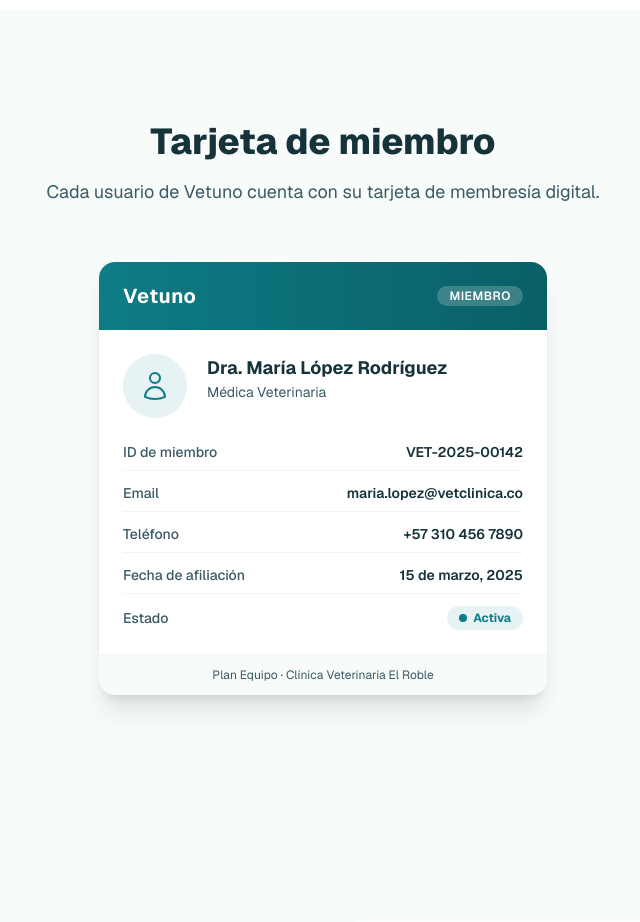
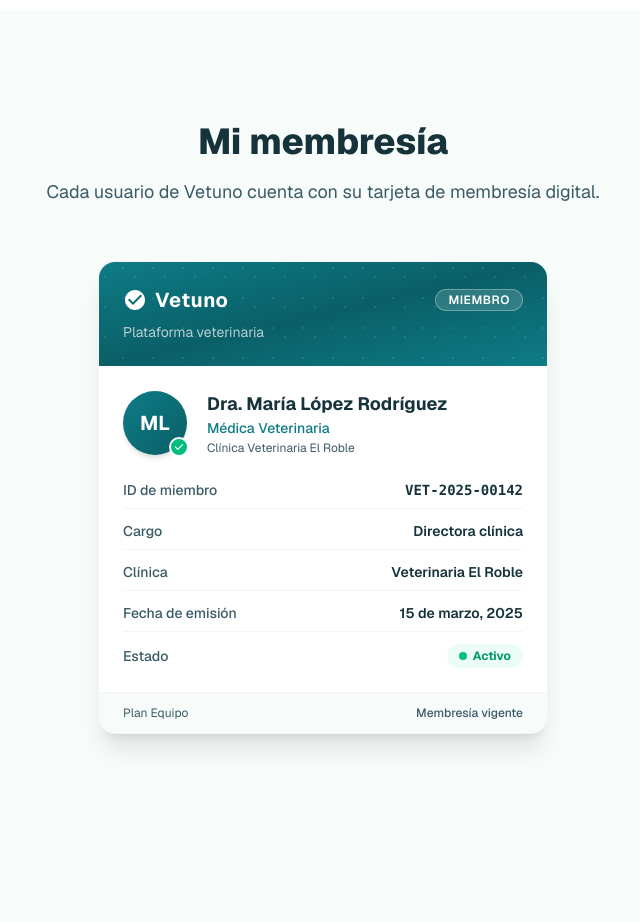
Before and after one commit to AutoSlop/vetuno, a Next.js app: page / in a window 1280 px wide. Shown: the part 4700-5622 px from the top of the page, without its empty margins (317-957 px from the left). Built offline with nearby package versions, Linux system fonts and the light colour scheme.

Commit message:
feat: Agrega una tarjeta de membresía para usuarios dentro del producto actual

```diff
--- a/app/page.tsx
+++ b/app/page.tsx
@@ -444,67 +444,80 @@
         <div className="mx-auto max-w-6xl px-6">
           <div className="mx-auto mb-14 max-w-2xl text-center">
             <h2 className="text-3xl font-extrabold text-text md:text-4xl">
-              Tarjeta de miembro
+              Mi membresía
             </h2>
             <p className="mt-4 text-lg text-text-light">
               Cada usuario de Vetuno cuenta con su tarjeta de membresía digital.
             </p>
           </div>
           <div className="mx-auto max-w-md">
-            <div className="overflow-hidden rounded-2xl shadow-xl">
-              {/* Card header */}
-              <div className="bg-gradient-to-r from-teal to-teal-dark px-6 py-5 text-white">
-                <div className="flex items-center justify-between">
-                  <span className="text-xl font-bold tracking-wide">Vetuno</span>
-                  <span className="rounded-full bg-white/20 px-3 py-0.5 text-xs font-semibold uppercase tracking-wider">
+            <div className="overflow-hidden rounded-2xl shadow-xl ring-1 ring-gray-100">
+              {/* Card header with gradient */}
+              <div className="relative bg-gradient-to-br from-teal via-teal-dark to-teal px-6 py-6 text-white">
+                <div className="absolute inset-0 opacity-10" style={{backgroundImage: 'radial-gradient(circle at 20% 50%, white 1px, transparent 1px), radial-gradient(circle at 80% 20%, white 1px, transparent 1px)', backgroundSize: '30px 30px'}}></div>
+                <div className="relative flex items-center justify-between">
+                  <div className="flex items-center gap-2">
+                    <svg className="h-6 w-6 text-accent" fill="currentColor" viewBox="0 0 24 24"><path d="M12 2C6.48 2 2 6.48 2 12s4.48 10 10 10 10-4.48 10-10S17.52 2 12 2zm-2 15l-5-5 1.41-1.41L10 14.17l7.59-7.59L19 8l-9 9z"/></svg>
+                    <span className="text-xl font-bold tracking-wide">Vetuno</span>
+                  </div>
+                  <span className="rounded-full border border-white/30 bg-white/15 px-3 py-0.5 text-xs font-semibold uppercase tracking-wider backdrop-blur-sm">
                     Miembro
                   </span>
                 </div>
+                <p className="relative mt-2 text-sm text-white/70">Plataforma veterinaria</p>
               </div>
               {/* Card body */}
               <div className="bg-white p-6">
-                <div className="flex items-start gap-5">
-                  {/* Avatar */}
-                  <div className="flex h-16 w-16 shrink-0 items-center justify-center rounded-full bg-teal/10">
-                    <svg className="h-8 w-8 text-teal" fill="none" viewBox="0 0 24 24" stroke="currentColor" strokeWidth={1.5}>
-                      <path strokeLinecap="round" strokeLinejoin="round" d="M15.75 6a3.75 3.75 0 11-7.5 0 3.75 3.75 0 017.5 0zM4.501 20.118a7.5 7.5 0 0114.998 0A17.933 17.933 0 0112 21.75c-2.676 0-5.216-.584-7.499-1.632z" />
-                    </svg>
+                <div className="flex items-center gap-5">
+                  {/* Avatar with initials */}
+                  <div className="relative">
+                    <div className="flex h-16 w-16 shrink-0 items-center justify-center rounded-full bg-gradient-to-br from-teal to-teal-dark text-xl font-bold text-white shadow-md">
+                      ML
+                    </div>
+                    {/* Status badge */}
+                    <span className="absolute -bottom-0.5 -right-0.5 flex h-5 w-5 items-center justify-center rounded-full border-2 border-white bg-emerald-500">
+                      <svg className="h-3 w-3 text-white" fill="currentColor" viewBox="0 0 20 20"><path fillRule="evenodd" d="M16.707 5.293a1 1 0 010 1.414l-8 8a1 1 0 01-1.414 0l-4-4a1 1 0 011.414-1.414L8 12.586l7.293-7.293a1 1 0 011.414 0z" clipRule="evenodd"/></svg>
+                    </span>
                   </div>
                   <div className="min-w-0">
                     <h3 className="text-lg font-bold text-text">Dra. María López Rodríguez</h3>
-                    <p className="text-sm text-text-light">Médica Veterinaria</p>
+                    <p className="text-sm font-medium text-teal">Médica Veterinaria</p>
+                    <p className="mt-0.5 text-xs text-text-light">Clínica Veterinaria El Roble</p>
                   </div>
                 </div>
 
                 <div className="mt-6 space-y-3 text-sm">
                   <div className="flex items-center justify-between border-b border-gray-100 pb-2">
                     <span className="font-medium text-text-light">ID de miembro</span>
-                    <span className="font-semibold text-text">VET-2025-00142</span>
+                    <span className="font-mono font-semibold text-text">VET-2025-00142</span>
                   </div>
                   <div className="flex items-center justify-between border-b border-gray-100 pb-2">
-                    <span className="font-medium text-text-light">Email</span>
-                    <span className="font-semibold text-text">maria.lopez@vetclinica.co</span>
+                    <span className="font-medium text-text-light">Cargo</span>
+                    <span className="font-semibold text-text">Directora clínica</span>
                   </div>
                   <div className="flex items-center justify-between border-b border-gray-100 pb-2">
-                    <span className="font-medium text-text-light">Teléfono</span>
-                    <span className="font-semibold text-text">+57 310 456 7890</span>
+                    <span className="font-medium text-text-light">Clínica</span>
+                    <span className="font-semibold text-text">Veterinaria El Roble</span>
                   </div>
                   <div className="flex items-center justify-between border-b border-gray-100 pb-2">
-                    <span className="font-medium text-text-light">Fecha de afiliación</span>
+                    <span className="font-medium text-text-light">Fecha de emisión</span>
                     <span className="font-semibold text-text">15 de marzo, 2025</span>
                   </div>
                   <div className="flex items-center justify-between">
                     <span className="font-medium text-text-light">Estado</span>
-                    <span className="inline-flex items-center gap-1.5 rounded-full bg-teal/10 px-3 py-1 text-xs font-bold text-teal">
-                      <span className="h-2 w-2 rounded-full bg-teal"></span>
-                      Activa
+                    <span className="inline-flex items-center gap-1.5 rounded-full bg-emerald-50 px-3 py-1 text-xs font-bold text-emerald-600">
+                      <span className="h-2 w-2 rounded-full bg-emerald-500"></span>
+                      Activo
                     </span>
                   </div>
                 </div>
               </div>
               {/* Card footer */}
-              <div className="border-t border-gray-100 bg-bg px-6 py-3 text-center text-xs text-text-light">
-                Plan Equipo &middot; Clínica Veterinaria El Roble
+              <div className="border-t border-gray-100 bg-bg px-6 py-3">
+                <div className="flex items-center justify-between text-xs text-text-light">
+                  <span>Plan Equipo</span>
+                  <span className="font-medium text-accent">Membresía vigente</span>
+                </div>
               </div>
             </div>
           </div>
```
